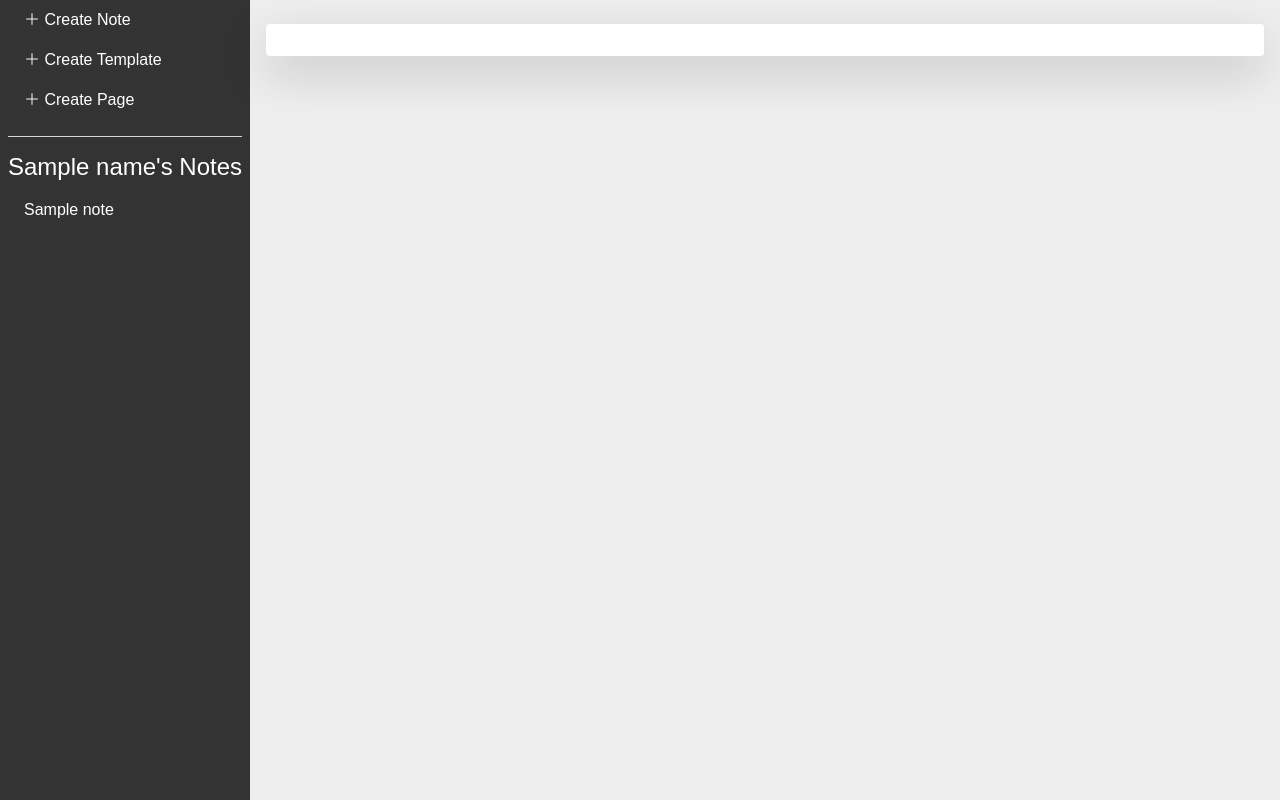
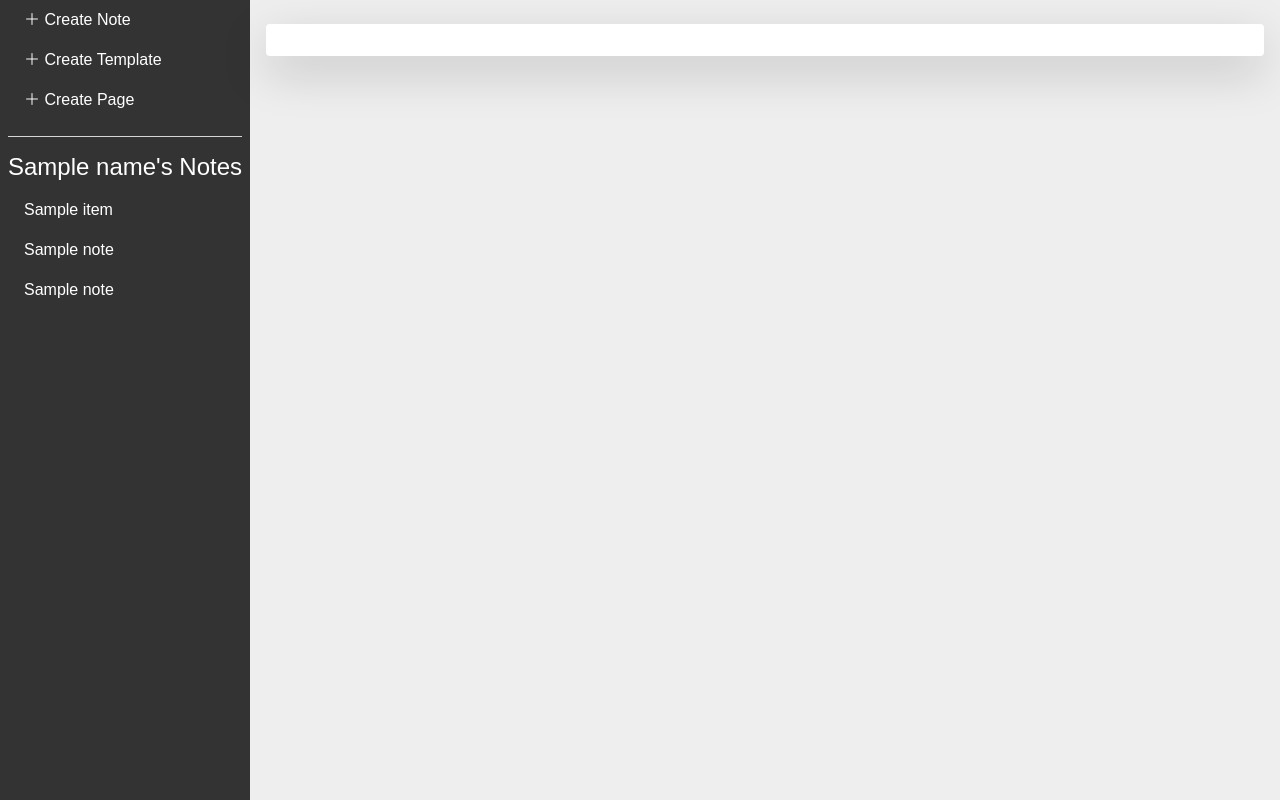
Before and after one commit to FardinHaque60/Scribe, a Flask app: template app/templates/home.html in a window 1280 px wide. Shown: the part 56-856 px from the top of the page. Run offline with Flask 3, Linux system fonts and the light colour scheme; tables that the repository leaves empty hold one stand-in row (values such as "Sample post"); the template is opened without the code that fills it: values that come from a table or form of the project are taken from there, most other values are stand-ins (such as "Sample title", 1, 10 or a date in 2020); some libraries are stand-ins or nearby versions.

Commit message:
added collapsable side bar menu

```diff
--- a/app/static/css/home.css
+++ b/app/static/css/home.css
@@ -109,3 +109,7 @@ hr.h-color {
         margin-left: 0;
     }
 }
+
+.custom-card {
+    background-color: transparent;
+}
--- a/app/templates/home.html
+++ b/app/templates/home.html
@@ -54,15 +54,48 @@
               <span class="text-white"> {{ name }}'s Notes</span>
             </h4>
 
+            <!-- unorderd list of all pages, notes, shared notes -->
             <ul class="list-unstyled px-2">
+              <!-- list of notes and pages -->
+                {% for item, value in page_notes.items() %}
+                <!-- lists the pages -->
+                <li class="">
+                  <a class="text-decoration-none px-3 py-2 d-block" data-toggle="collapse" href="#collapse{{loop.index}}" role="button" aria-expanded="false" aria-controls="collapseExample">
+                    {{ item.title }}
+                  </a>
+                </li>
+
+                <!-- lists the notes under the above page -->
+                <div class="collapse" id="collapse{{loop.index }}">
+                  <div class="card card-body custom-card"> <!-- orig: card card-body-->
+                    <ul class="listed-unstyled px-2">
+                    {% for note in value %}
+                      <li class="">
+                        <a href="{{ url_for('view_note', note_id=note.id) }}" class="text-decoration-none px-3 py-2 d-block">
+                          {{ note.title }} </a>
+                      </li>
+                    {% endfor %}
+                    </ul>
+                  </div>
+                </div>
+                {% endfor %}
+
+              <!-- list of notes NOT in pages-->
                 {% for note in notes %}
                 <li class="">
                   <a href="{{ url_for('view_note', note_id=note.id) }}" class="text-decoration-none px-3 py-2 d-block">
                     {{ note.title }} </a>
                 </li>
                 {% endfor %}
+
+                <!-- list of shared notes -->
+                {% for note in shared %}
+                <li class="">
+                  <a href="{{ url_for('view_note', note_id=note.id) }}" class="text-decoration-none px-3 py-2 d-block">
+                    {{ note.title }} </a>
+                </li>
+                {% endfor %}
             </ul>
-
         </div>
 
         <div class="content">
```
Also changed, not shown: app/templates/view_note.html (+5 -4 lines).
